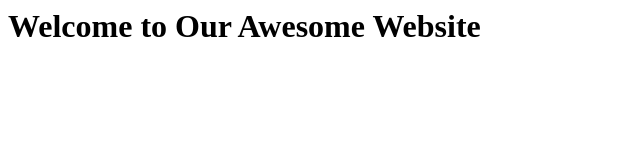
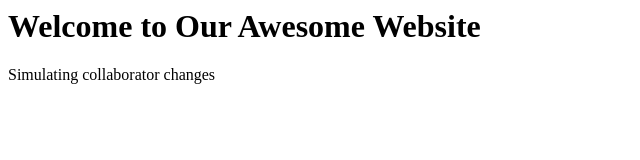
Before and after one commit to Prudez/IYF-S10-week3-PrudenceMUtiso, a plain HTML site: page index.html in a window 1280 px wide. Shown: the whole page, without its empty margins (0-640 px from the left). Drawn offline with Linux system fonts and the light colour scheme.

Commit message:
Simulate collaborator changes in cloned repo

```diff
--- a/index.html
+++ b/index.html
@@ -1 +1,3 @@
 <h1>Welcome to Our Awesome Website</h1>
+
+<p>Simulating collaborator changes</p>
```
